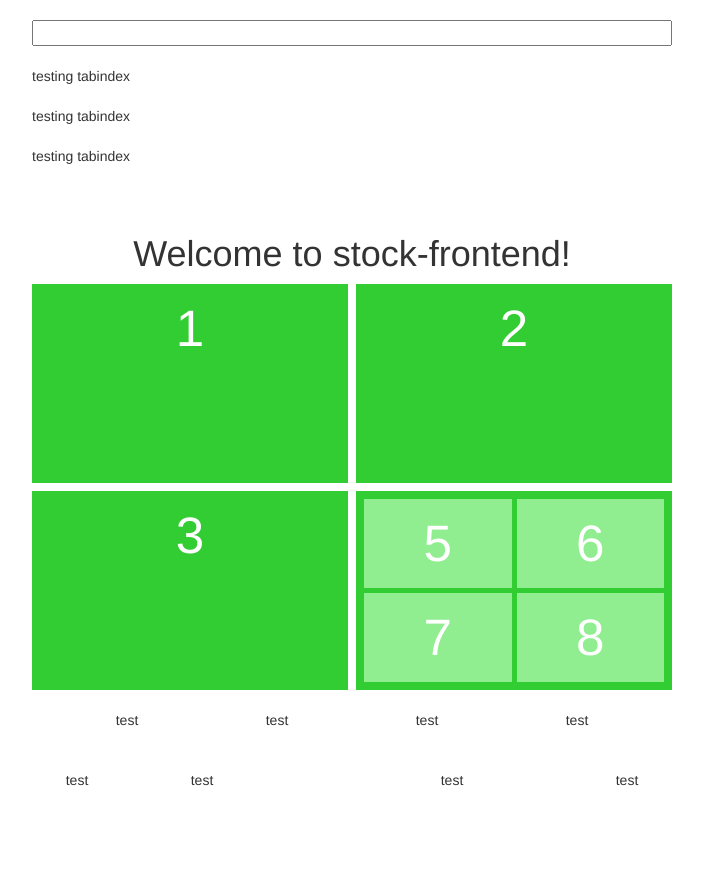
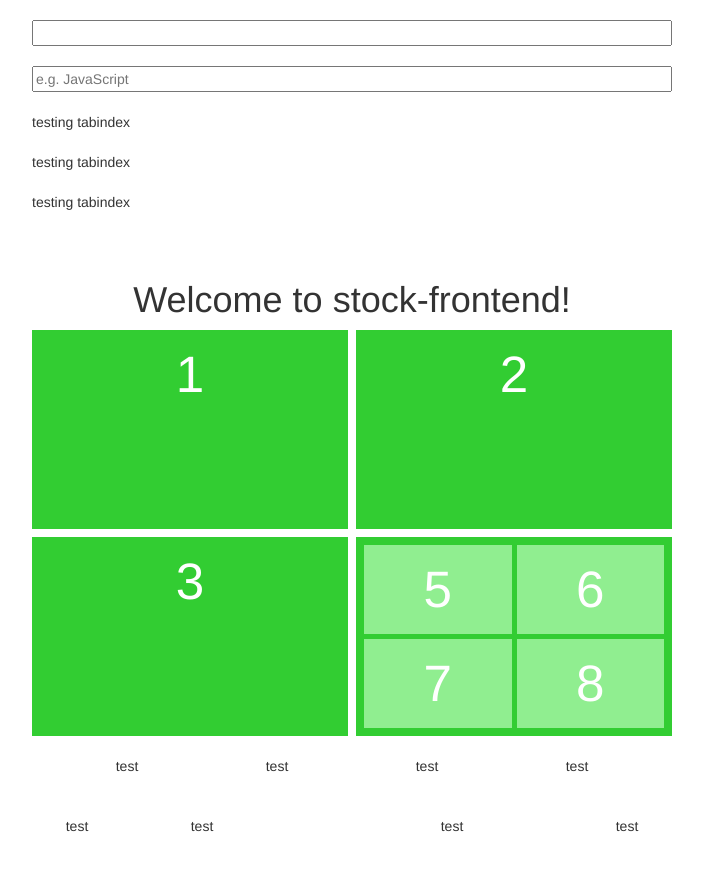
Before and after one commit to quaffpotion/stock-frontend, an Angular app: page / in a window 1280 px wide. Shown: the top 870 px of the page, without its empty margins (288-991 px from the left). Before the commit the page ends 838 px from the top, so only its background shows below. Built offline with nearby package versions, Linux system fonts and the light colour scheme.

Commit message:
tried dropdown

```diff
--- a/src/app/app.component.html
+++ b/src/app/app.component.html
@@ -5,7 +5,33 @@
   (input)="pushSearchTerm(searchBox.value)"
 />
 
+<input
+  type="text"
+  id="default"
+  list="languages"
+  placeholder="e.g. JavaScript"
+/>
+
+<datalist id="languages">
+  <option value="CSS"> </option>
+  <option value="JavaScript"> </option>
+  <option value="Java"> </option>
+  <option value="Ruby"> </option>
+  <option value="PHP"> </option>
+  <option value="Go"> </option>
+  <option value="Erlang"> </option>
+  <option value="Python"> </option>
+  <option value="C"> </option>
+  <option value="C#"> </option>
+  <option value="C++"> </option>
+</datalist>
+
+<div tabindex="1" (click)="mylogger()" *ngFor="let stock of stocks$ | async">
+  {{ stock.symbol }}
+</div>
+
 <div *ngFor="let x of [1, 2, 3]" tabindex="1">testing tabindex</div>
+
 <mat-list>
   <div
     tabindex="1"
--- a/src/app/app.component.ts
+++ b/src/app/app.component.ts
@@ -57,5 +57,10 @@ export class AppComponent {
     );
   }
 
+
+  mylogger() {
+    console.log("testing log")
+  }
+
   title = "stock-frontend";
 }
```
Also changed, not shown: 1 other file (tests, documents, lock files or other folders).
